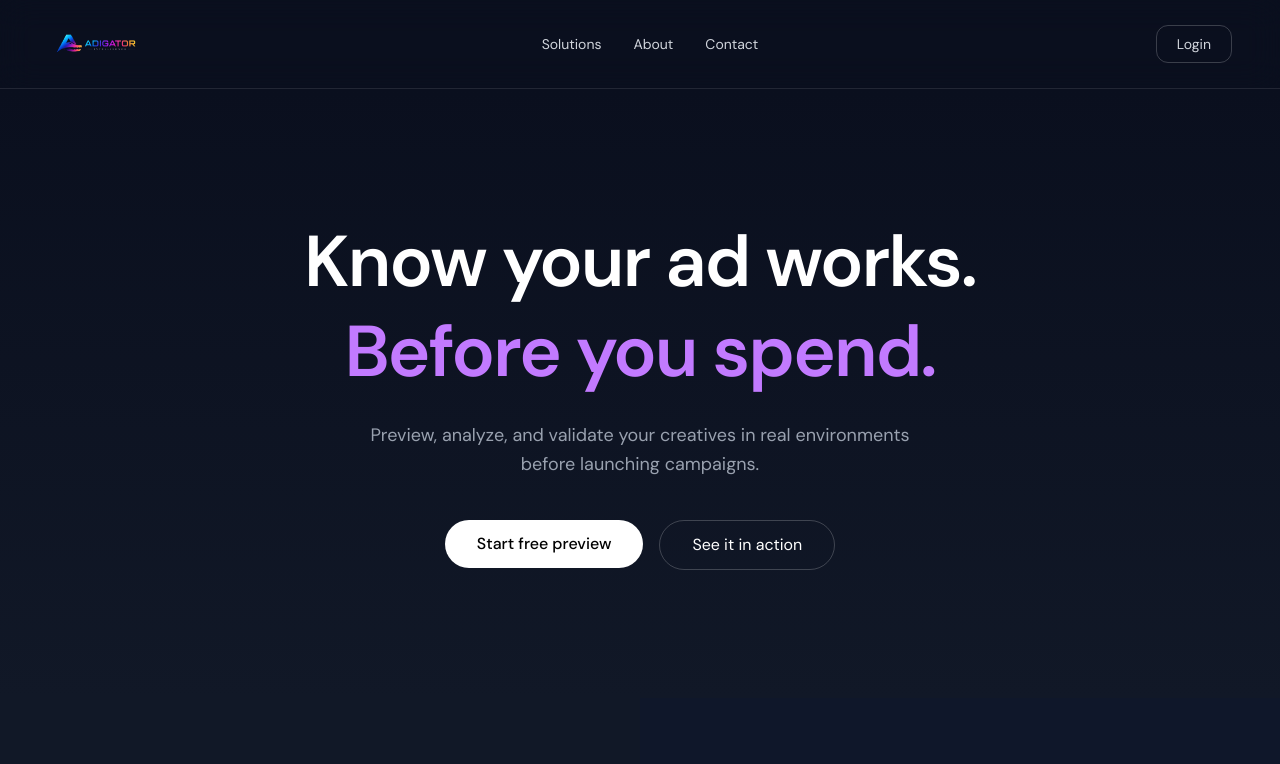
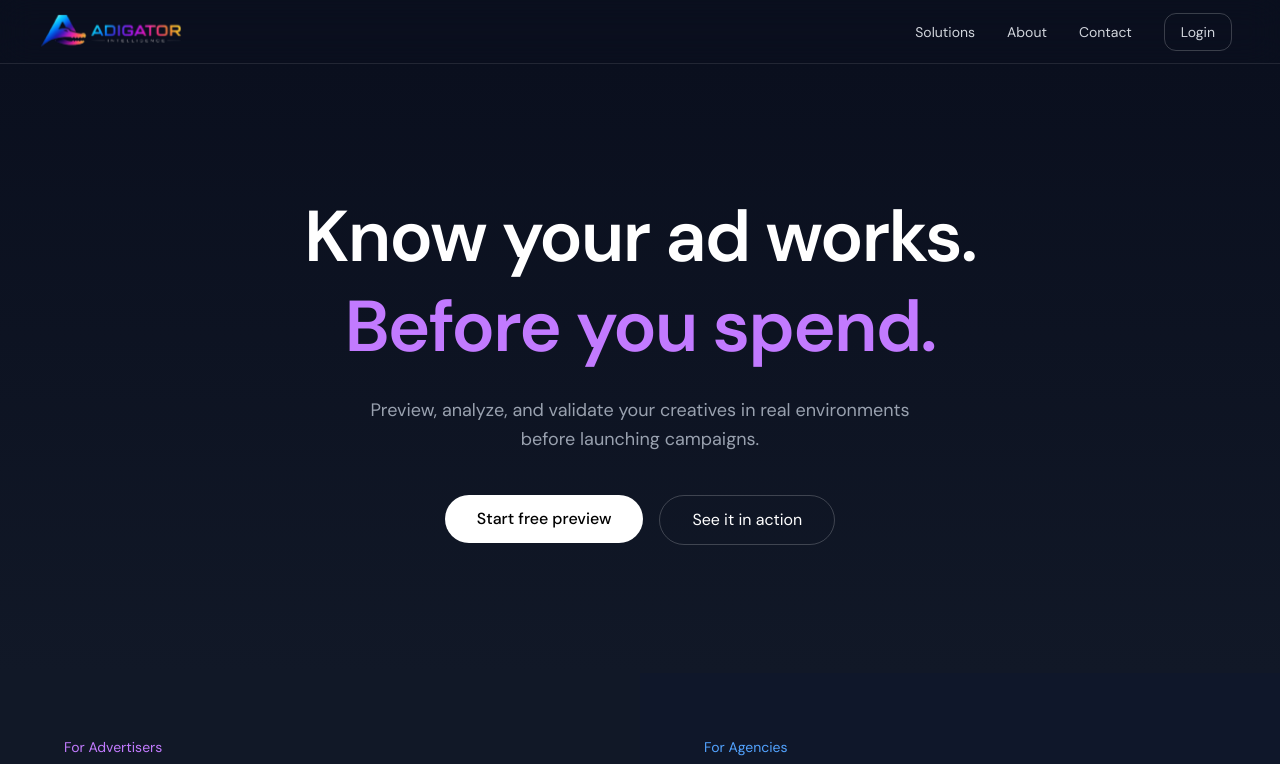
Before and after one commit to Adigator07/Adigator, a Next.js app: page / in a window 1280 px wide. Shown: the top 764 px of the page. Built offline with nearby package versions, Linux system fonts and the light colour scheme.

Commit message:
Updated homepage with video

```diff
--- a/app/page.tsx
+++ b/app/page.tsx
@@ -6,20 +6,29 @@ export default function Home() {
     <main className="bg-[#0a0f1e] text-white">
 
       {/* NAVBAR */}
-      <header className="flex justify-between items-center px-6 md:px-12 py-5 border-b border-white/10 bg-[#0a0f1e]/80 backdrop-blur-lg sticky top-0 z-50">
-        <img src="/logo.png" className="h-10 md:h-12 w-auto" />
+      <header className="flex justify-between items-center px-6 md:px-12 h-14 md:h-16 border-b border-white/10 bg-[#0a0f1e]/80 backdrop-blur-lg sticky top-0 z-50">
 
-        <div className="hidden md:flex items-center gap-8 text-sm text-gray-300">
+  {/* LOGO */}
+  <img
+  src="/logo.png"
+  className="h-full w-auto object-contain scale-135"
+ />
+
+  {/* MENU + LOGIN */}
+  <div className="flex items-center gap-6 md:gap-8 text-sm text-gray-300">
+
     <span className="hover:text-white cursor-pointer">Solutions</span>
     <span className="hover:text-white cursor-pointer">About</span>
     <span className="hover:text-white cursor-pointer">Contact</span>
-        </div>
 
     <Link href="/login">
-          <button className="px-4 md:px-5 py-2 border border-white/20 text-gray-300 rounded-xl hover:bg-white hover:text-black transition text-sm">
+      <button className="px-4 py-2 border border-white/20 text-gray-300 rounded-xl hover:bg-white hover:text-black transition text-sm">
         Login
       </button>
     </Link>
+
+  </div>
+
 </header>
 
       {/* HERO */}
```
Lines whose indentation alone changed are shown as unchanged.
